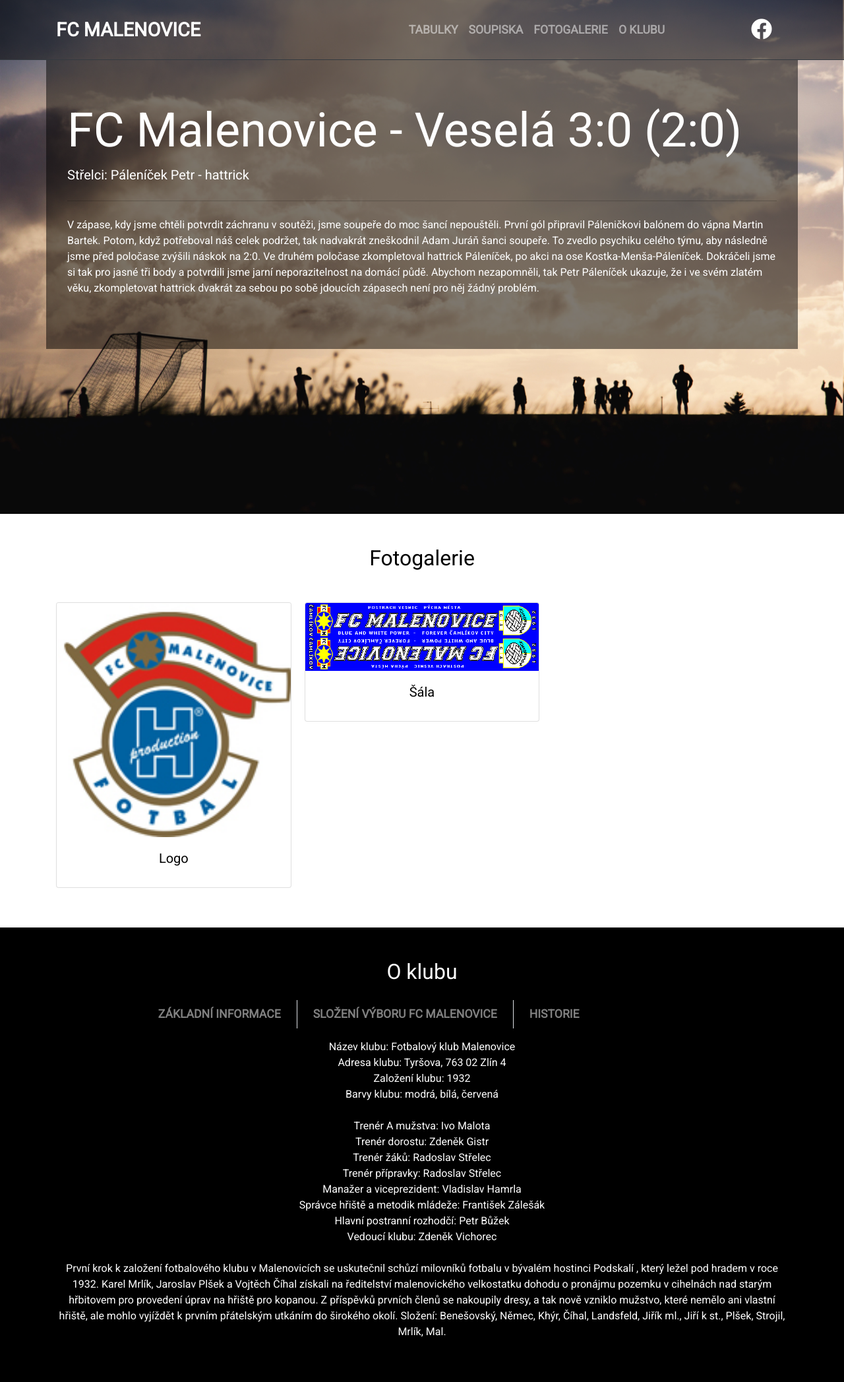
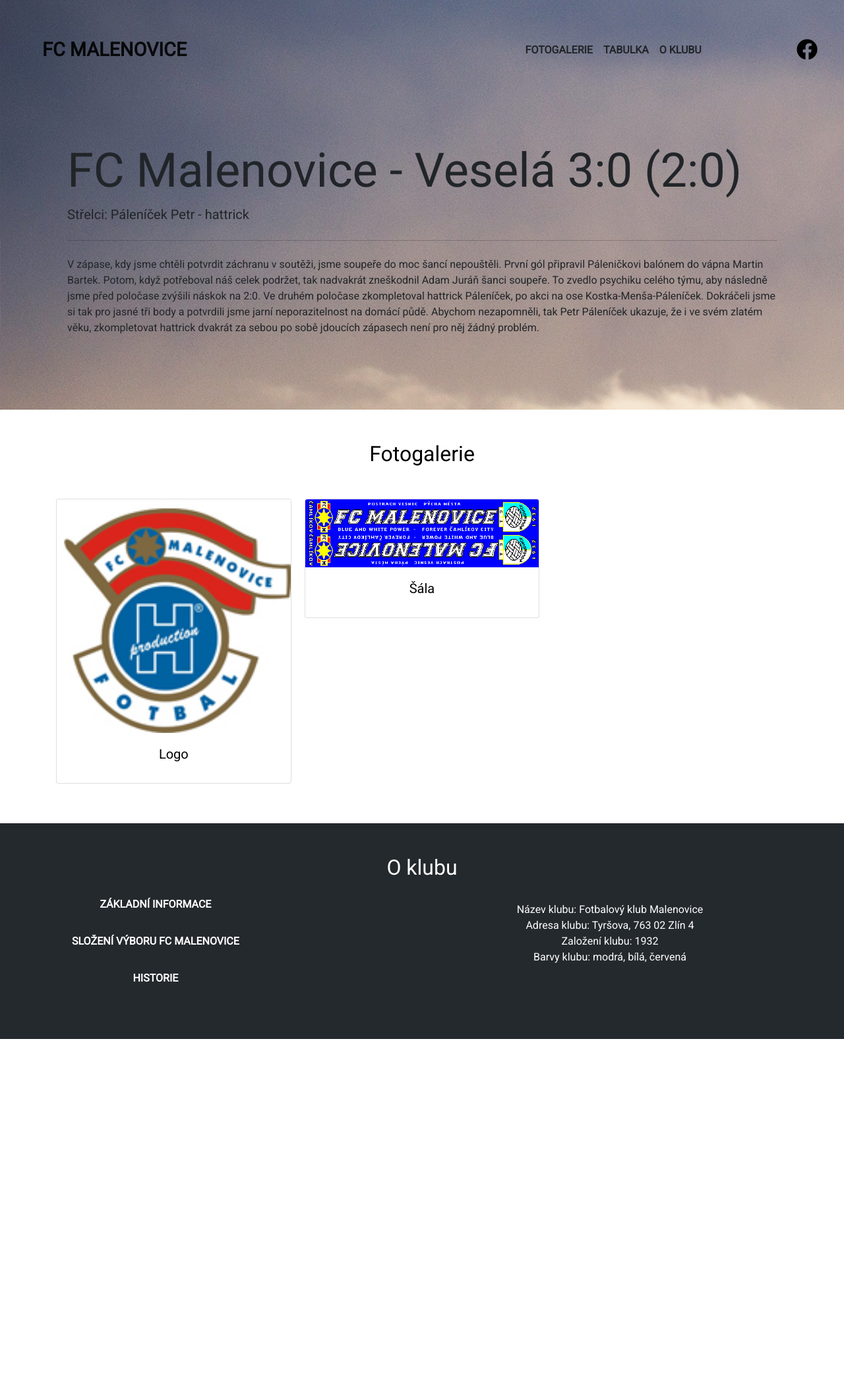
Before and after one commit to michalzbranek/fcmalenovice, a PHP site: page / in a window 1280 px wide. Shown: the whole page at 66% size. After the commit the page ends 1575 px from the top, so only its background shows below. Run offline with PHP 8.4, Linux system fonts and the light colour scheme; some libraries are stand-ins or nearby versions.

Commit message:
navbar changes + club navtabs

```diff
--- a/app.css
+++ b/app.css
@@ -2,9 +2,6 @@ body {
     font-family: 'Roboto', sans-serif;
     background: url(images/mari-carmen-del-valle-camara-578082-unsplash.jpg);
     background-repeat: no-repeat;
-    background-size: contain;
-    background-color: black;
-    color: white;
 }
 
 ul {
@@ -12,7 +9,7 @@ ul {
 }
 
 i {
-    color: white;
+    color: black;
 }
 
 hr {
@@ -24,20 +21,8 @@ hr {
 }
 
 .jumbotron {
-    background-color:rgba(0, 0, 0, 0.5);
+    background-color:rgba(0, 0, 0, 0);
     border-radius:0rem;
-}
-
-.card {
-
-}
-
-.navbar.navbar-expand-xl {
-    background-color:rgba(0, 0, 0, 0.5);
-}
-
-.navbar-nav {
-    font-size: 1.1rem;
 }
 
 .navbar-brand {
@@ -51,9 +36,10 @@ hr {
 
 #gallery {
     color: black;
-    margin-top: 250px;
+    background-color: white;
 }
 
-.light {
-    background-color: white;
+#club {
+    background-color: #24292e;
+    color: white;
 }
--- a/index.html
+++ b/index.html
@@ -12,34 +12,30 @@
     <link rel="stylesheet" href="https://use.fontawesome.com/releases/v5.8.2/css/all.css" integrity="sha384-oS3vJWv+0UjzBfQzYUhtDYW+Pj2yciDJxpsK1OYPAYjqT085Qq/1cq5FLXAZQ7Ay" crossorigin="anonymous">
   </head>
   <body>
-    <nav id="mainNavbar" class="navbar navbar-expand-xl navbar-dark sticky-top font-weight-bold border-bottom border-dark">
-      <div class="container">
-        <a class="navbar-brand" href="index.html">FC MALENOVICE</a>
+    <div id="background">
+    <nav id="mainNavbar" class="navbar navbar-expand-xl navbar-light sticky-top font-weight-bold">
+        <a class="navbar-brand ml-5" href="index.html">FC MALENOVICE</a>
         <button class="navbar-toggler d-xl-none border-0" type="button" data-toggle="collapse" data-target="#collapsibleNavId" aria-controls="collapsibleNavId"
             aria-expanded="false" aria-label="Toggle navigation">
           <span class="navbar-toggler-icon"></span>
         </button>
-        <div class="collapse justify-content-end navbar-collapse py-xl-3" id="collapsibleNavId">
+        <div class="collapse justify-content-end navbar-collapse py-xl-5" id="collapsibleNavId">
           <ul class="navbar-nav">
             <li class="nav-item">
-              <a class="nav-link" href="#">TABULKY</a>
+              <a class="nav-link text-body" href="#gallery">FOTOGALERIE</a>
             </li>
             <li class="nav-item">
-              <a class="nav-link" href="#">SOUPISKA</a>
+              <a class="nav-link text-body" href="#">TABULKA</a>
             </li>
             <li class="nav-item">
-              <a class="nav-link" href="#gallery">FOTOGALERIE</a>
-            </li>
-            <li class="nav-item">
-              <a class="nav-link" href="#club">O KLUBU</a>
+              <a class="nav-link text-body" href="#club">O KLUBU</a>
             </li>
             <li class="nav-item d-inline d-xl-none">
-              <a class="nav-link" href="https://www.facebook.com/fotbalmalenovice/" target="_blank">FACEBOOK</a>
+              <a class="nav-link text-body" href="https://www.facebook.com/fotbalmalenovice/" target="_blank">FACEBOOK</a>
             </li>
           </ul>
         </div>
         <a class="mr-4 d-none d-xl-block" href="https://www.facebook.com/fotbalmalenovice/" target="_blank"><i class="fab fa-facebook fa-2x"></i></a>
-      </div>
     </nav>
 
     <section class="container jumbotron">
@@ -55,8 +51,8 @@
             Abychom nezapomněli, tak Petr Páleníček ukazuje, že i ve svém zlatém věku, zkompletovat
             hattrick dvakrát za sebou po sobě jdoucích zápasech není pro něj žádný problém.</p>
     </section>
-
-    <section id="gallery" class="light">
+  </div>
+    <section id="gallery">
       <div class="container py-5 text-center">
         <h2 class="mb-5">Fotogalerie</h2>
         <div class="card-columns">
@@ -78,29 +74,31 @@
     <section id="club">
       <div class="container py-5 text-center">
         <h2>O klubu</h2>
-
-        <nav class="navbar navbar-expand navbar-dark font-weight-bold justify-content-center py-3 text-uppercase">
-            <ul class="navbar-nav">
-              <li class="nav-item border-right px-3">
-                <a class="nav-link" href="#tab_1">Základní informace</a>
+        <div class="row">
+          <div class="col-lg-6">
+            <nav class="navbar navbar-expand font-weight-bold text-uppercase">
+                <ul class="navbar-nav flex-column border-0">
+                  <li class="nav-item pb-3">
+                    <a class="nav-link active text-white" data-toggle="tab" href="#tab1">Základní informace</a>
                   </li>
-              <li class="nav-item border-right px-3">
-                <a class="nav-link" href="#tab_2">Složení výboru FC Malenovice</a>
+                  <li class="nav-item pb-3">
+                    <a class="nav-link text-white" data-toggle="tab" href="#tab2">Složení výboru FC Malenovice</a>
                   </li>
-              <li class="nav-item px-3">
-                <a class="nav-link" href="#tab_3">Historie</a>
+                  <li class="nav-item pb-3">
+                    <a class="nav-link text-white" data-toggle="tab" href="#tab3">Historie</a>
                   </li>
                 </ul>
             </nav>
-
-        <div id="tab1">
+          </div>
+          <div class="col-lg-6">
+            <div class="tab-content">
+              <div id="tab1" class="container tab-pane active"><br>
                 Název klubu: Fotbalový klub Malenovice<br>
               Adresa klubu: Tyršova, 763 02 Zlín 4<br>
               Založení klubu: 1932<br>
               Barvy klubu: modrá, bílá, červená<br><br>
               </div>
-
-        <div id="tab2">
+              <div id="tab2" class="container tab-pane fade"><br>
                 Trenér A mužstva: Ivo Malota<br>
               Trenér dorostu: Zdeněk Gistr<br>
               Trenér žáků: Radoslav Střelec<br>
@@ -110,8 +108,7 @@
               Hlavní postranní rozhodčí: Petr Bůžek<br>
               Vedoucí klubu: Zdeněk Vichorec<br><br>
               </div>
-
-        <div id="tab3">
+              <div id="tab3" class="container tab-pane fade"><br>
                 <p>První krok k založení fotbalového klubu v Malenovicích se uskutečnil schůzí milovníků fotbalu v bývalém hostinci Podskalí
                 , který ležel pod hradem v roce 1932. Karel Mrlík, Jaroslav Plšek a Vojtěch Číhal získali na ředitelství malenovického
                 velkostatku dohodu o pronájmu pozemku v cihelnách nad starým hřbitovem pro provedení úprav na hřiště pro kopanou. Z příspěvků
@@ -119,11 +116,10 @@
                 přátelským utkáním do širokého okolí. Složení: Benešovský, Němec, Khýr, Číhal, Landsfeld, Jiřík ml., Jiří k st., Plšek, Strojil, Mrlík, Mal.</p>
               </div>
             </div>
+          </div>
+        </div>
+      </div>
     </section>
-
-    <!-- <button onclick="myFunction()">Click Me</button>
-
-    <div id="myDIV">Hello</div> -->
 
     <script src="https://code.jquery.com/jquery-3.3.1.slim.min.js" integrity="sha384-q8i/X+965DzO0rT7abK41JStQIAqVgRVzpbzo5smXKp4YfRvH+8abtTE1Pi6jizo" crossorigin="anonymous"></script>
     <script src="https://cdnjs.cloudflare.com/ajax/libs/popper.js/1.14.7/umd/popper.min.js" integrity="sha384-UO2eT0CpHqdSJQ6hJty5KVphtPhzWj9WO1clHTMGa3JDZwrnQq4sF86dIHNDz0W1" crossorigin="anonymous"></script>
@@ -133,18 +129,10 @@
         $(document).scroll(function() {
           var $nav = $("#mainNavbar");
           $nav.toggleClass("scrolled", $(this).scrollTop() > $nav.height());
+          var $navbar = $("#collapsibleNavId");
+          $navbar.toggleClass("py-xl-5", $(this).scrollTop() < $nav.height());
         })
       })
     </script>
-    <script>
-      function myFunction() {
-        var x = document.getElementById("myDIV");
-        if (x.innerHTML === "Hello") {
-          x.innerHTML = "Swapped text!";
-        } else {
-          x.innerHTML = "Hello";
-        }
-      }
-    </script>
   </body>
 </html>
```
Lines whose indentation alone changed are shown as unchanged.
